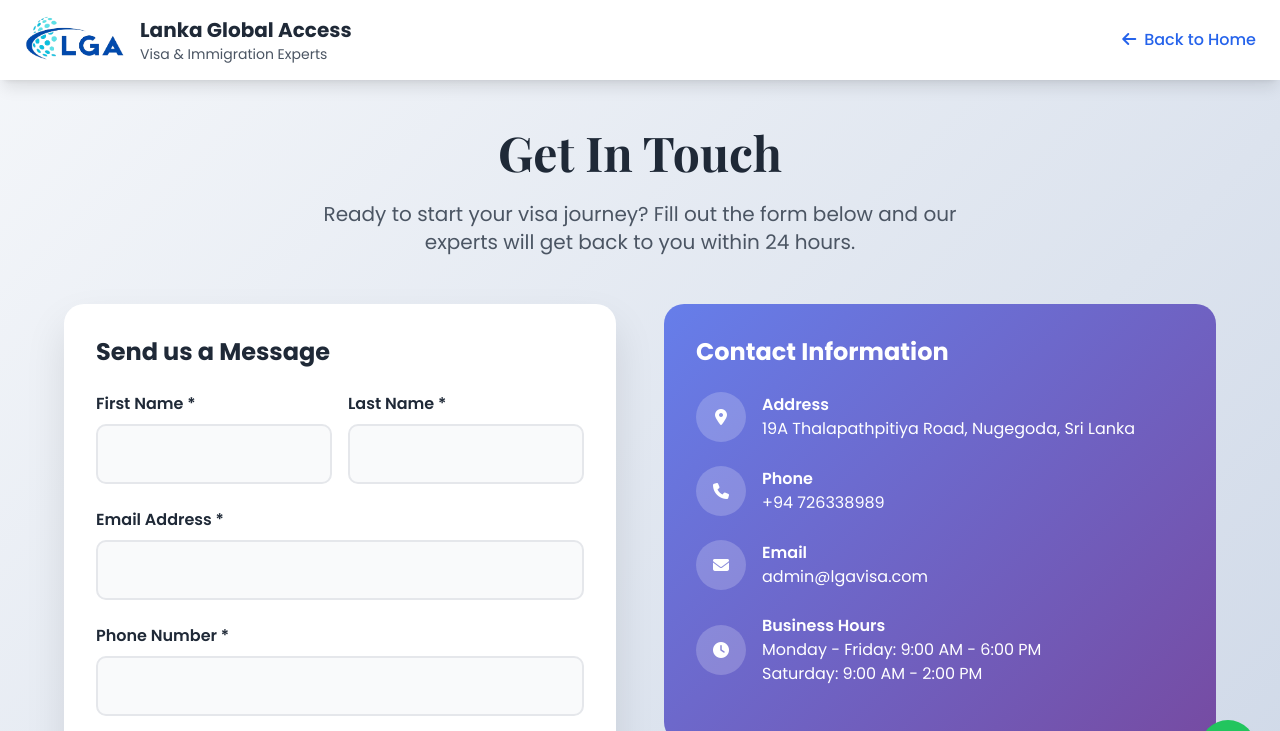
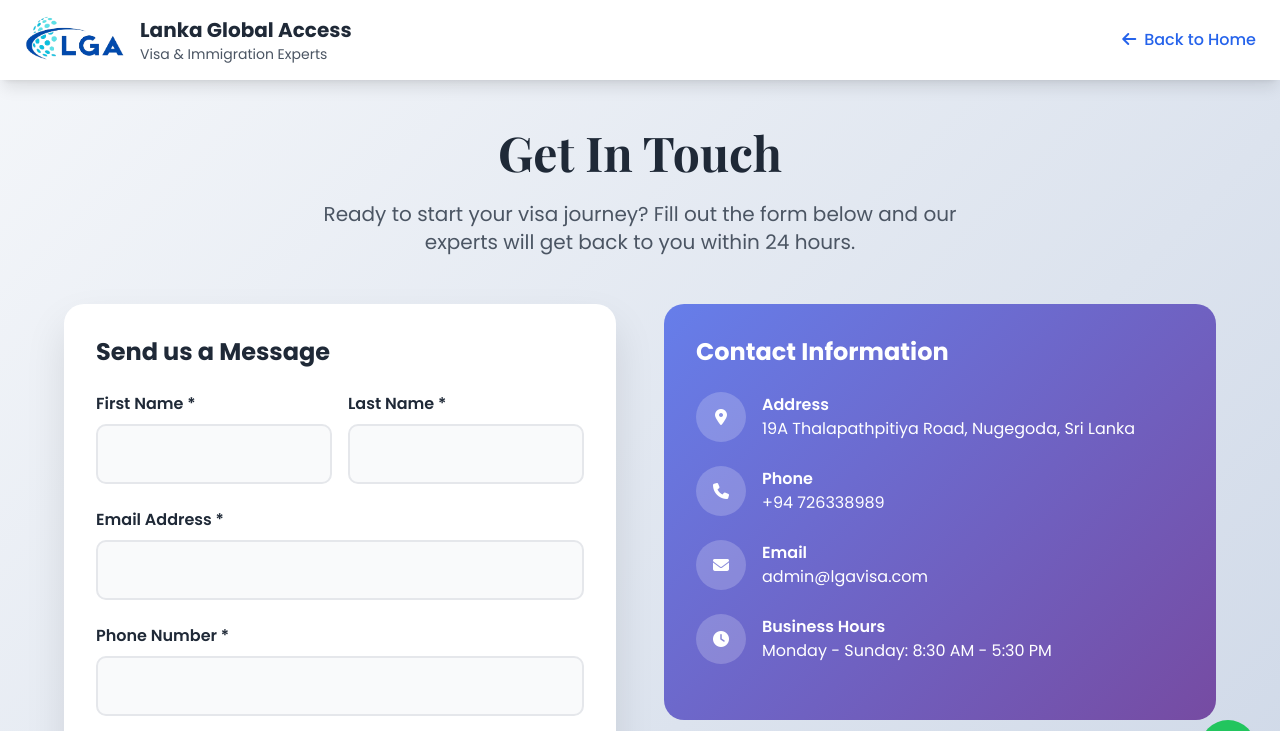
Before and after one commit to charithmadhuranga/visa-website, a plain HTML site: page contact.html in a window 1280 px wide. Shown: the top 731 px of the page. Drawn offline with nearby package versions, Linux system fonts and the light colour scheme.

Commit message:
Update business hours to Monday-Sunday 8:30 AM - 5:30 PM

```diff
--- a/contact.html
+++ b/contact.html
@@ -393,8 +393,7 @@
                         </div>
                         <div>
                             <div class="font-semibold">Business Hours</div>
-                            <div>Monday - Friday: 9:00 AM - 6:00 PM<br>
-                            Saturday: 9:00 AM - 2:00 PM</div>
+                            <div>Monday - Sunday: 8:30 AM - 5:30 PM</div>
                         </div>
                     </div>
                 </div>
```
